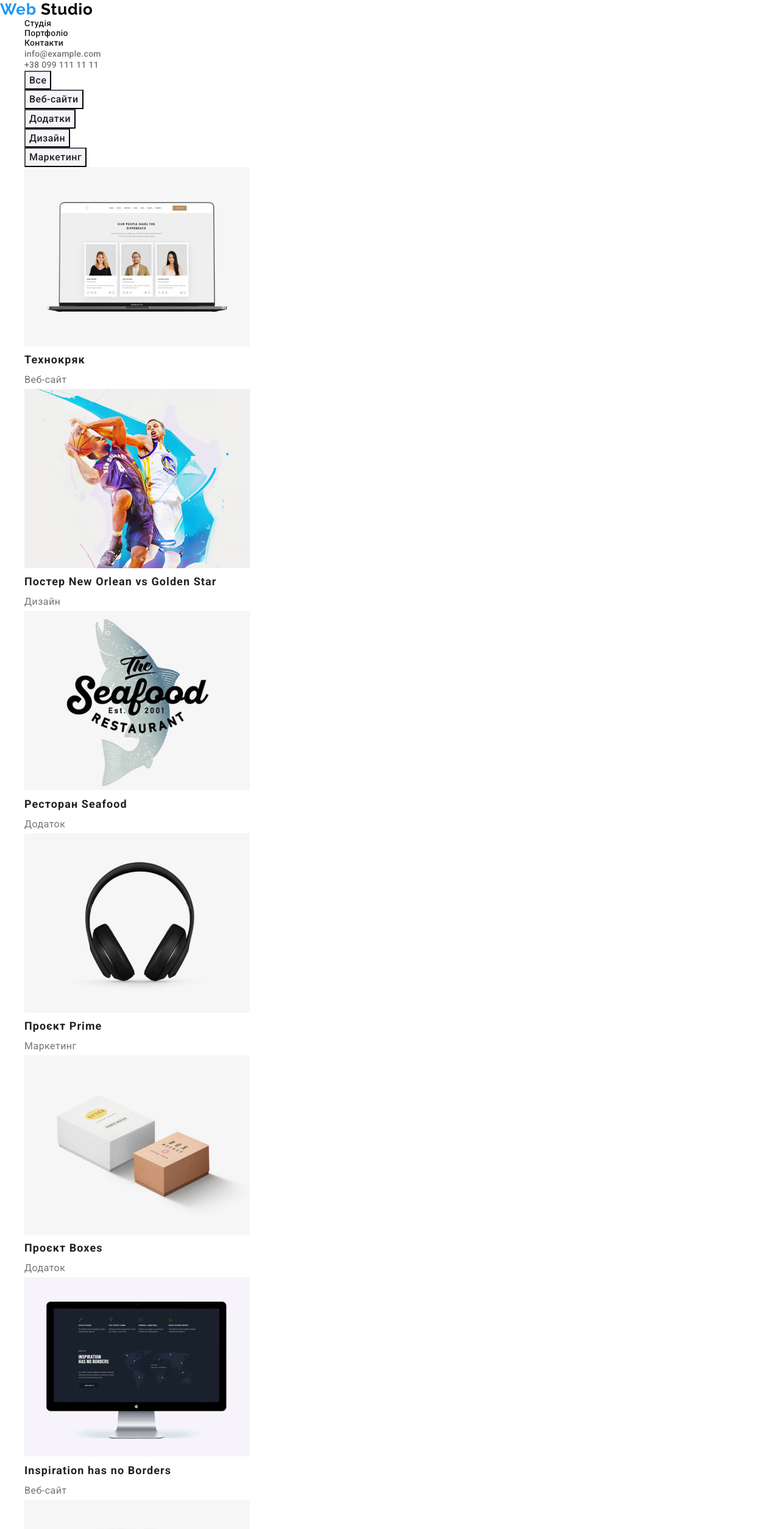
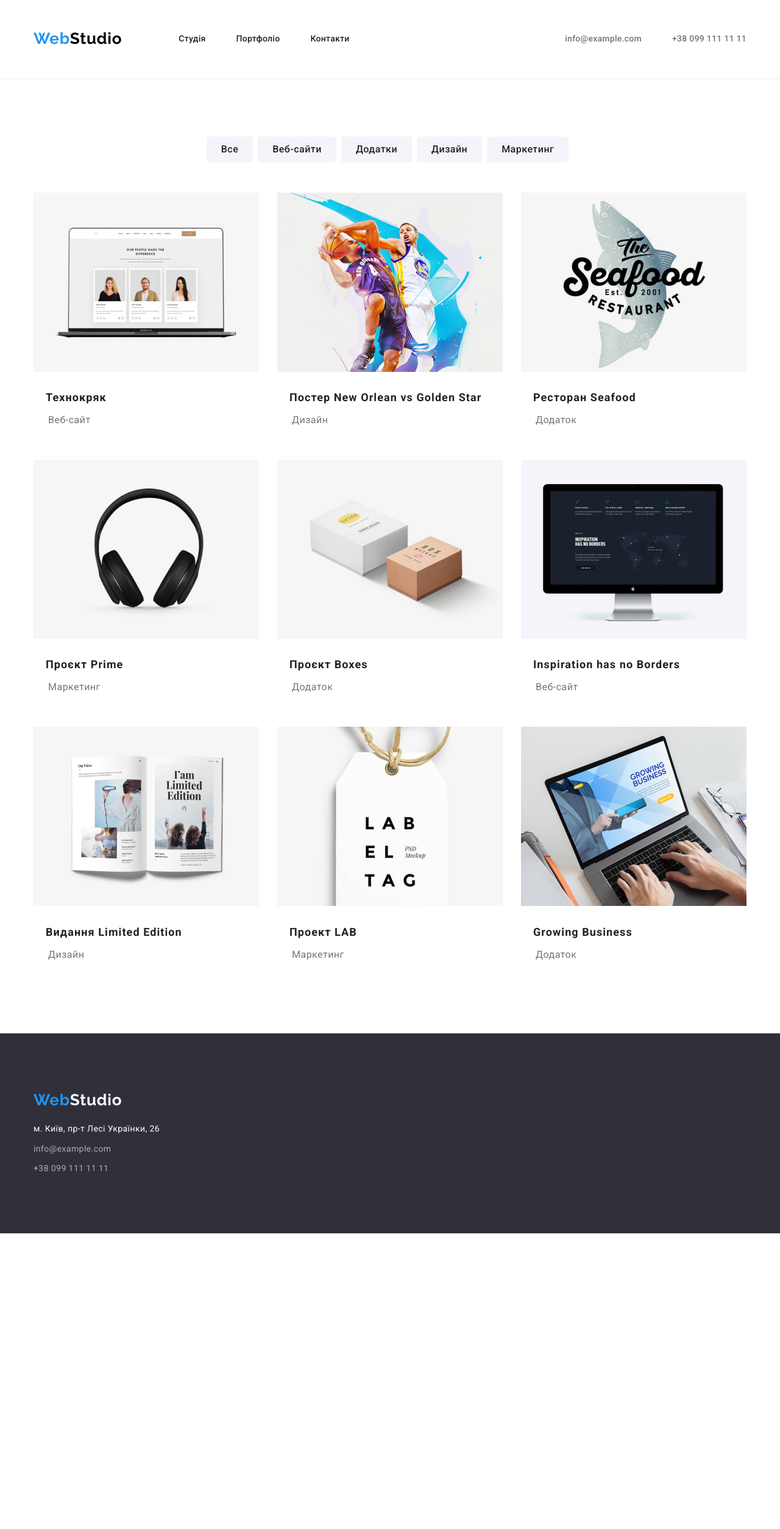
Before and after one commit to IMPetriv/goit-markup-hw-03, a plain HTML site: page portfolio.html in a window 1280 px wide. Shown: the top 2508 px of the page at 61% size. After the commit the page ends 2023 px from the top, so only its background shows below. Drawn offline with nearby package versions, Linux system fonts and the light colour scheme.

Commit message:
hm-3 pre finalization

```diff
--- a/css/styles.css
+++ b/css/styles.css
@@ -36,9 +36,25 @@ h4,
 h5,
 h6 {
 	margin: 0;
+	padding: 0px;
 }
-/*header*/
 
+.container {
+	width: 100%;
+	max-width: 1200px;
+	margin-left: auto;
+	margin-right: auto;
+	padding-left: 15px;
+	padding-right: 15px;
+	padding-bottom: 94px;
+	padding-top: 94px;
+}
+
+.header {
+	padding-top: 24px;
+	padding-bottom: 25px;
+	border-bottom: 1px solid #ececec;
+}
 .header-logo {
 	font-family: "Raleway", sans-serif;
 	font-weight: 700;
@@ -59,18 +75,48 @@ h6 {
 	line-height: 1.14;
 	letter-spacing: 0.02em;
 }
+.header-nav-list {
+	display: flex;
+	margin-left: 93px;
+}
+.item:last-child {
+	margin-right: 0px;
+}
+.item {
+	margin-right: 50px;
+}
+.main-nav {
+	display: flex;
+	align-items: center;
+	padding-top: 24px;
+	padding-bottom: 25px;
+}
+.header-contact {
+	display: flex;
+	margin-left: auto;
+}
+.header-mail {
+	margin-right: 50px;
+}
 .header-btn {
+	display: block;
+	box-sizing: border-box;
+	padding: 10px 32px;
+	margin: 30px auto 0;
+	border-radius: 4px;
+	border-color: transparent;
+
 	font-family: inherit;
 	color: #ffffff;
 	background-color: var(--accent-color);
-	font-weight: 700;
+	font-weight: 696px;
 	font-size: 16px;
 	line-height: 1.87;
-	display: flex;
 	align-items: center;
 	text-align: center;
 	letter-spacing: 0.06em;
 }
+
 .header-btn:hover,
 .header-btn:focus {
 	cursor: pointer;
@@ -99,10 +145,44 @@ h6 {
 	letter-spacing: 0.02em;
 }
 /*Main*/
+.hero-list {
+	display: flex;
+	padding: 0px 0px;
+}
+.hero-advantage {
+	margin-right: 30px;
+	width: 270px;
+}
+.hero-advantage:last-child {
+	margin-right: 0px;
+}
+.hero-pre-title {
+	margin-bottom: 10px;
+}
 .hero {
 	background-color: #2f303a;
+	padding-top: 200px;
+	padding-bottom: 200px;
+}
+
+.hero-title {
+	padding-bottom: 50px;
+}
+
+.hero-item {
+	display: flex;
+	padding-left: 0px;
+}
+.hero-item-list {
+	margin-right: 30px;
+}
+.hero-item-list:last-child {
+	margin-right: 0px;
 }
 .hero-title-main {
+	margin-left: auto;
+	margin-right: auto;
+	max-width: 696px;
 	font-weight: 900;
 	font-size: 44px;
 	line-height: 1.36;
@@ -120,6 +200,8 @@ h6 {
 	text-transform: uppercase;
 }
 .hero-title {
+	padding-bottom: 50px;
+
 	color: var(--primary-title-color);
 	font-weight: 700;
 	font-size: 36px;
@@ -130,6 +212,18 @@ h6 {
 .hero-team {
 	background-color: #f5f4fa;
 }
+.hero-team-list {
+	display: flex;
+}
+.hero-team-item {
+	margin-right: 30px;
+}
+.hero-team-item:last-child {
+	margin-right: 0px;
+}
+.hero-list-foto {
+	margin-bottom: 30px;
+}
 .hero-team-member {
 	color: var(--primary-title-color);
 	font-weight: 500;
@@ -137,6 +231,7 @@ h6 {
 	line-height: 1.18;
 	text-align: center;
 	letter-spacing: 0.03em;
+	margin-bottom: 10px;
 }
 .hero-text,
 .hero-team-text {
@@ -152,14 +247,27 @@ h6 {
 	line-height: 1.8;
 	text-align: center;
 	letter-spacing: 0.03em;
+	margin-bottom: 30px;
 }
 /*footer*/
+
 .footer-logo {
 	font-family: "Raleway", sans-serif;
 	font-weight: 700;
 	font-size: 26px;
 	line-height: 1.2;
 	letter-spacing: 0.03em;
+}
+
+.footer-logo-box {
+	display: block;
+	margin-bottom: 20px;
+	}
+.footer-adress-list {
+	margin-bottom: 9px;
+}
+.footer-adress-list:last-child {
+	margin-bottom: 0px;
 }
 .footer-logo-part {
 	color: var(--accent-color);
@@ -185,8 +293,19 @@ h6 {
 	letter-spacing: 0.03em;
 	color: rgba(255, 255, 255, 0.6);
 }
+
 /*portfolio*/
+.portfolio-btn-main {
+	display: flex;
+	padding-bottom: 50px;
+	justify-content: center;
+}
+
 .portfolio-btn {
+	border-radius: 4px;
+	border-color: transparent;
+	padding: 6px 22px 6px 22px;
+	margin-right: 8px;
 	font-family: inherit;
 	color: var(--primary-title-color);
 	background-color: #f5f4fa;
@@ -196,13 +315,41 @@ h6 {
 	text-align: center;
 	letter-spacing: 0.03em;
 }
+.portfolio-btn: :last-child {
+	margin-right: 0px;
+}
 .portfolio-btn:hover,
 .portfolio-btn:focus {
 	color: #ffffff;
 	cursor: pointer;
 	background-color: var(--accent-color);
 }
+
+.portfolio-list {
+	width: 1200px;
+	margin-left: auto;
+	margin-right: auto;
+}
+.portfolio-list {
+	display: flex;
+	flex-wrap: wrap;
+}
+.portfolio-element {
+	width: 370px;
+	margin-right: 30px;
+	margin-bottom: 30px;
+	border-bottom: 1px #eeeeee;
+}
+.portfolio-element:nth-last-child(-n + 3) {
+	margin-bottom: 0px;
+}
+
+.portfolio-element:nth-child(3n) {
+	margin-right: 0px;
+}
+
 .portfolio-examples-title {
+	margin: 20px 24px 4px 20px;
 	color: var(--primary-title-color);
 	font-weight: 700;
 	font-size: 18px;
@@ -210,6 +357,9 @@ h6 {
 	letter-spacing: 0.06em;
 }
 .portfolio-examples-text {
+	margin-bottom: 20px;
+	margin-right: 24px;
+	margin-left: 24px;
 	color: var(--primary-text-color);
 	font-size: 16px;
 	line-height: 1.87;
--- a/portfolio.html
+++ b/portfolio.html
@@ -18,94 +18,95 @@
 		<link rel="stylesheet" href="./css/styles.css" />
 	</head>
 	<body>
-		<header>
-			<div class="container">
+		<header class="header">
+			<div class="container main-nav">
 				<a href="./index.html" class="header-logo link">
-					<span class="header-logo-part header-logo">Web</span>
-					<span class="header-logo-second-part">Studio</span>
+					<span class="header-logo-part header-logo">Web</span><span class="header-logo-second-part header-logo">Studio</span>
 				</a>
+
 				<nav class="header-nav">
-					<ul class="list">
-						<li><a href="./index.html" class="header-link link">Студія</a></li>
-						<li><a href="./portfolio.html" class="header-link link">Портфоліо</a></li>
-						<li><a href="/" class="header-link link">Контакти</a></li>
+					<ul class="header-nav-list list">
+						<li class="item"><a href="./index.html" class="header-link link">Студія</a></li>
+						<li class="item"><a href="./portfolio.html" class="header-link link">Портфоліо</a></li>
+						<li class="item"><a href="/" class="header-link link">Контакти</a></li>
 					</ul>
 				</nav>
-				<ul class="list">
+				<ul class="list header-contact">
 					<li><a href="mailto:info@example.com" class="header-mail link">info@example.com</a></li>
 					<li><a href="tel:+380991111111" class="header-tel link">+38 099 111 11 11</a></li>
 				</ul>
 			</div>
 		</header>
 		<main>
-			<section class="portfolio-examples">
+			<section>
 				<div class="container">
 					<h1 class="visually-hidden">Приклади робіт</h1>
-					<ul class="list">
+					<ul class="list portfolio-btn-main">
 						<li><button type="button" class="portfolio-btn">Все</button></li>
 						<li><button type="button" class="portfolio-btn">Веб-сайти</button></li>
 						<li><button type="button" class="portfolio-btn">Додатки</button></li>
 						<li><button type="button" class="portfolio-btn">Дизайн</button></li>
 						<li><button type="button" class="portfolio-btn">Маркетинг</button></li>
 					</ul>
-					<ul class="list">
-						<li>
+					<div class="portfolio-examples">
+						<ul class="list portfolio-list">
+							<li class="portfolio-element">
 								<a href="" class="link">
 									<img src="images/img1.jpg" alt="пример1" width="370" />
 									<h2 class="portfolio-examples-title">Технокряк</h2>
 									<p class="portfolio-examples-text">Веб-сайт</p>
 								</a>
 							</li>
-						<li>
+							<li class="portfolio-element">
 								<a href="" class="link">
 									<img src="images/img2.jpg" alt="пример2" width="370" />
 									<h2 class="portfolio-examples-title">Постер New Orlean vs Golden Star</h2>
 									<p class="portfolio-examples-text">Дизайн</p>
 								</a>
 							</li>
-						<li>
+							<li class="portfolio-element">
 								<a href="" class="link">
 									<img src="images/img3.jpg" alt="пример3" width="370" />
 									<h2 class="portfolio-examples-title">Ресторан Seafood</h2>
 									<p class="portfolio-examples-text">Додаток</p>
 								</a>
 							</li>
-						<li>
+							<li class="portfolio-element">
 								<a href="" class="link">
 									<img src="images/img4.jpg" alt="пример4" width="370" />
 									<h2 class="portfolio-examples-title">Проєкт Prime</h2>
 									<p class="portfolio-examples-text">Маркетинг</p>
 								</a>
 							</li>
-						<li>
+							<li class="portfolio-element">
 								<a href="" class="link">
 									<img src="images/img5.jpg" alt="пример5" width="370" />
 									<h2 class="portfolio-examples-title">Проєкт Boxes</h2>
 									<p class="portfolio-examples-text">Додаток</p>
 								</a>
 							</li>
-						<li>
+							<li class="portfolio-element">
 								<a href="" class="link">
 									<img src="images/img6.jpg" alt="пример6" width="370" />
 									<h2 class="portfolio-examples-title">Inspiration has no Borders</h2>
 									<p class="portfolio-examples-text">Веб-сайт</p>
 								</a>
 							</li>
-						<li>
+							<li class="portfolio-element">
 								<a href="" class="link">
 									<img src="images/img7.jpg" alt="пример7" width="370" />
 									<h2 class="portfolio-examples-title">Видання Limited Edition</h2>
 									<p class="portfolio-examples-text">Дизайн</p>
 								</a>
 							</li>
-						<li>
+							<li class="portfolio-element">
 								<a href="" class="link">
 									<img src="images/img8.jpg" alt="пример8" width="370" />
 									<h2 class="portfolio-examples-title">Проект LAB</h2>
 									<p class="portfolio-examples-text">Маркетинг</p>
 								</a>
 							</li>
-						<li>
+							<li class="portfolio-element">
 								<a href="" class="link">
 									<img src="images/img9.jpg" alt="пример9" width="370" />
 									<h2 class="portfolio-examples-title">Growing Business</h2>
@@ -114,18 +115,18 @@
 							</li>
 						</ul>
 					</div>
+				</div>
 			</section>
 		</main>
 		<footer class="footer">
 			<div class="container">
-				<a href="./index.html" class="footer-logo link">
-					<span class="footer-logo-part footer-logo">Web</span>
-					<span class="footer-logo-second-part footer-logo">Studio</span>
+				<a href="./index.html" class="footer-logo footer-logo-box link">
+					<span class="footer-logo-part footer-logo">Web</span><span class="footer-logo-second-part footer-logo">Studio</span>
 				</a>
 
-				<address>
+				<address class="footer-list">
 					<ul class="list">
-						<li>
+						<li class="footer-adress-list">
 							<a
 								href="https://goo.gl/maps/3mXJQrNmYbc9jaJk7"
 								class="footer-location link"
@@ -135,8 +136,12 @@
 								м. Київ, пр-т Лесі Українки, 26
 							</a>
 						</li>
-						<li><a href="mailto:info@example.com" class="footer-mail link">info@example.com</a></li>
-						<li><a href="tel:+380991111111" class="footer-tel link">+38 099 111 11 11</a></li>
+						<li class="footer-adress-list">
+							<a href="mailto:info@example.com" class="footer-mail link">info@example.com</a>
+						</li>
+						<li class="footer-adress-list">
+							<a href="tel:+380991111111" class="footer-tel link">+38 099 111 11 11</a>
+						</li>
 					</ul>
 				</address>
 			</div>
```
Also changed, not shown: index.html (+31 -29 lines). Lines whose indentation alone changed are shown as unchanged.
